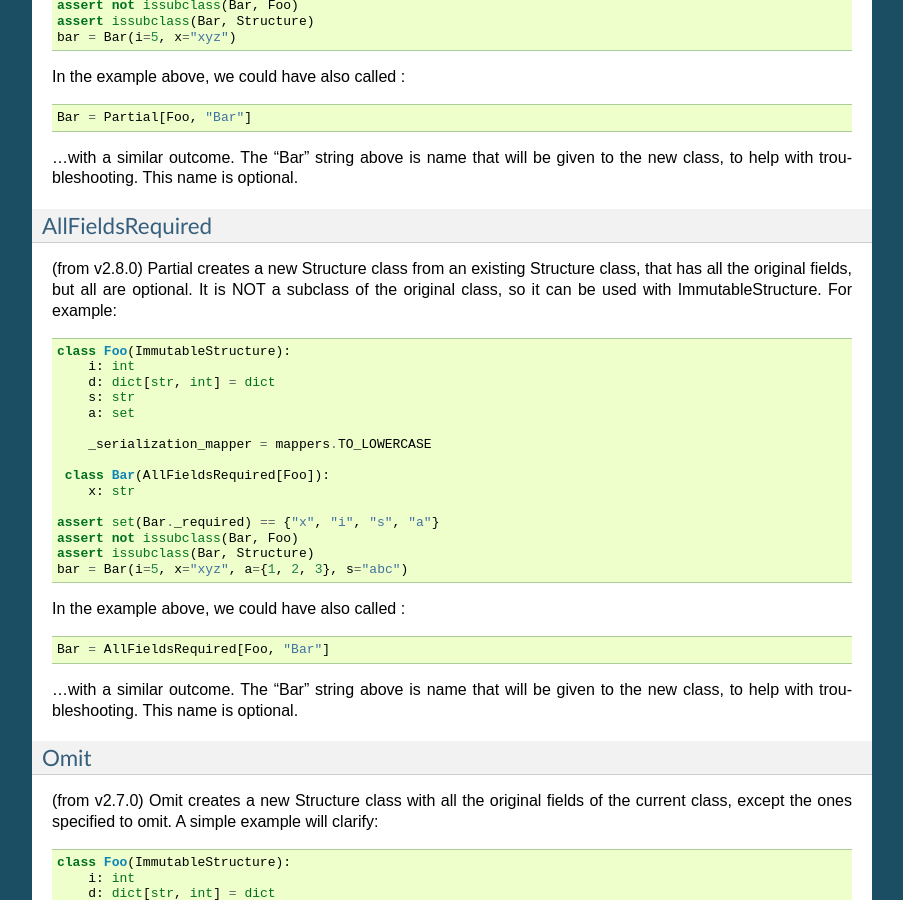
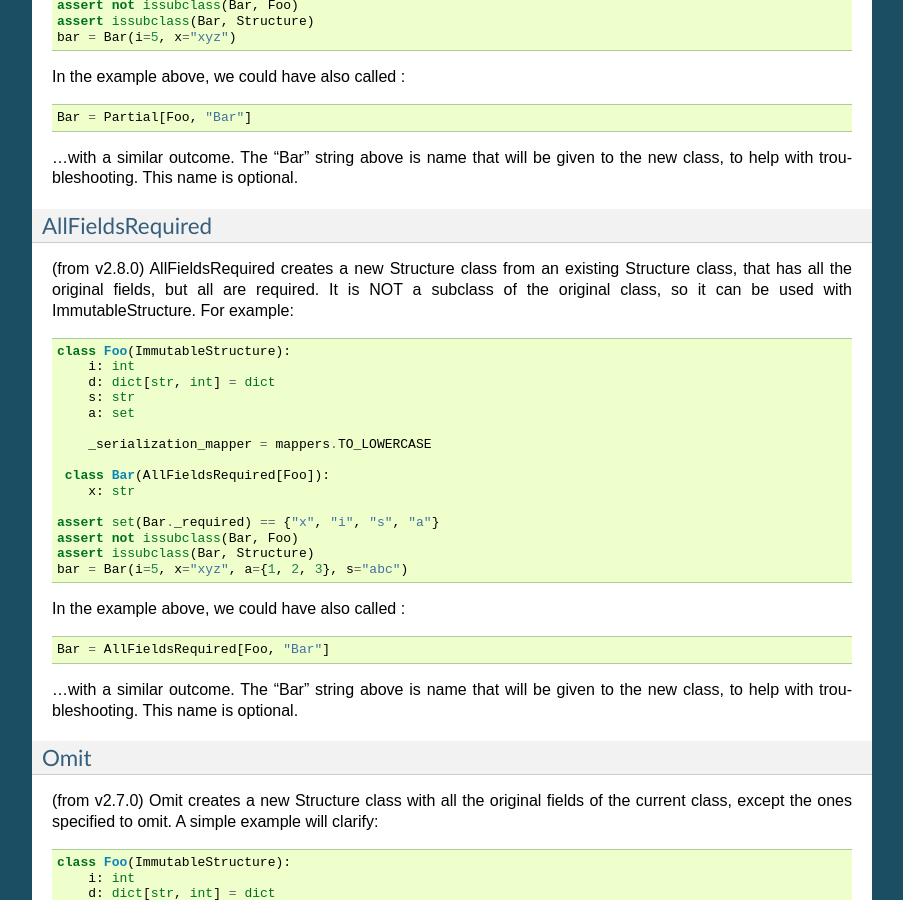
Before and after one commit to loyada/typedpy, a Sphinx documentation site: the page built from docs/structures.rst, in a window 1280 px wide and 900 px high, scrolled down 9802 px. Shown: the whole window, without its empty margins (198-1101 px from the left). Built offline with Sphinx 7.4.7, drawn with Linux system fonts in a browser that asks for light colours.

Commit message:
Update structures.rst

```diff
--- a/docs/structures.rst
+++ b/docs/structures.rst
@@ -606,8 +606,8 @@ This name is optional.
 AllFieldsRequired
 -----------------
 (from v2.8.0)
-Partial creates a new Structure class from an existing Structure class, that has all the original fields, but all are
-optional. It is NOT a subclass of the original class, so it can be used with ImmutableStructure.
+AllFieldsRequired creates a new Structure class from an existing Structure class, that has all the original fields, but all are
+required. It is NOT a subclass of the original class, so it can be used with ImmutableStructure.
 For example:
 
 .. code-block:: python
```
